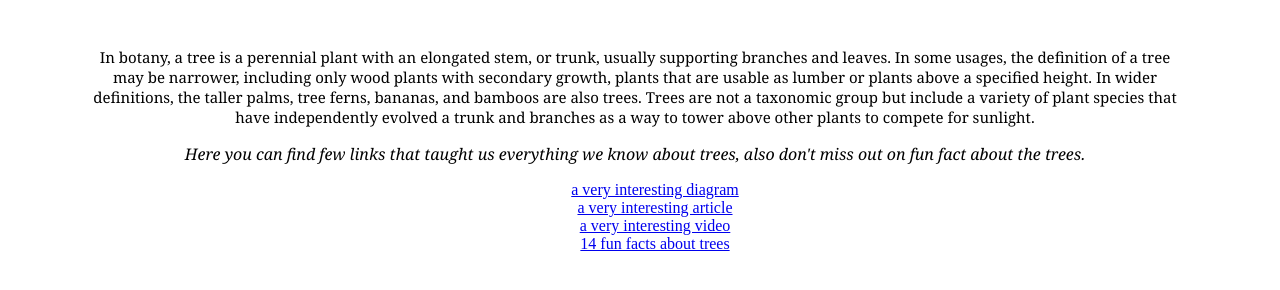
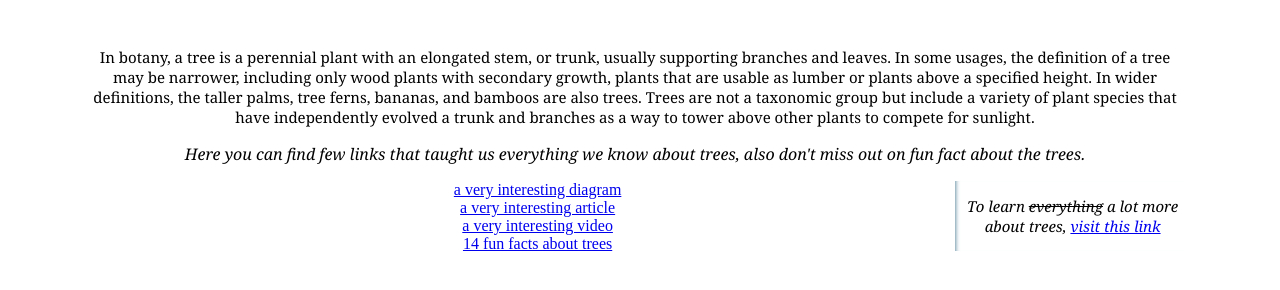
Before and after one commit to lab-brussels-1/all-about-trees-2, a plain HTML site: page index.html in a window 1280 px wide. Shown: the part 748-1038 px from the top of the page. Drawn offline with Linux system fonts and the light colour scheme.

Commit message:
extra-info added

```diff
--- a/index.html
+++ b/index.html
@@ -80,6 +80,14 @@
           Here you can find few links that taught us everything we know about
           trees, also don't miss out on fun fact about the trees.
         </p>
+        <aside id="extra-info" class="aside-info">
+          <p class="aside-text">
+            To learn <s>everything</s> a lot more about trees,
+            <a href="https://en.wikipedia.org/wiki/Tree" target="_blank"
+              >visit this link</a
+            >
+          </p>
+        </aside>
         <ul class="links">
           <li>
             <a
--- a/styles/index.css
+++ b/styles/index.css
@@ -96,3 +96,18 @@ ul.links {
 .bouncy-img:hover {
   animation: bounce 1s;
 }
+
+.aside-info {
+  width: 20%;
+  padding-left: 0.5rem;
+  margin-left: 0.5rem;
+  float: right;
+  box-shadow: inset 5px 0 5px -5px #29627e;
+  font-style: italic;
+}
+
+.aside-text {
+  font-family: Cambria, Cochin, Georgia, Times, "Times New Roman", serif;
+  font-size: 13;
+  font-style: italic;
+}
```
